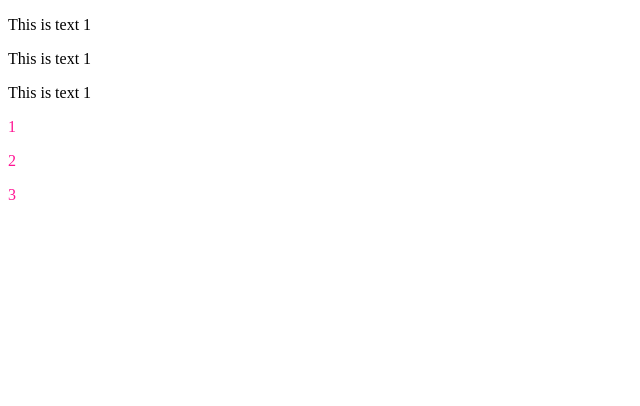
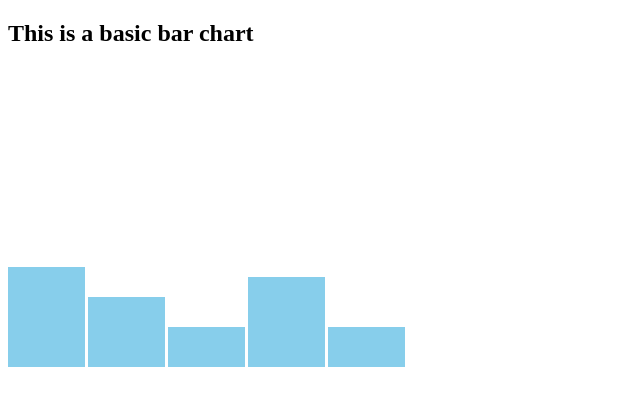
Before and after one commit to Hakeemmidan/d3_tutorial_following, a React (Create React App) app: page / in a window 1280 px wide. Shown: the top 406 px of the page, without its empty margins (0-640 px from the left). Built offline with nearby package versions, Linux system fonts and the light colour scheme.

Commit message:
Complete 'bar chart' (basic) section of tutorial

```diff
--- a/src/App.js
+++ b/src/App.js
@@ -1,11 +1,12 @@
 import React from 'react';
 // import { SelectionAndManipulation } from './selection_and_manipulation';
-import { DataLoadingAndBinding } from './data_loading_and_binding';
+// import { DataLoadingAndBinding } from './data_loading_and_binding';
+import { BarChart } from './bar_chart';
 
 function App() {
   return (
     <div className="App">
-      <DataLoadingAndBinding />
+      <BarChart />
     </div>
   );
 }
--- /dev/null
+++ b/src/bar_chart.jsx
@@ -0,0 +1,58 @@
+import React from 'react';
+import * as d3 from 'd3';
+
+export class BarChart extends React.Component {
+    constructor(props) {
+        super(props)
+        this.state = {
+            data: [100,70,40,90,40]
+        }
+
+        this.executeD3 = this.executeD3.bind(this)
+    }
+
+    componentDidMount() {
+        this.executeD3()
+    }
+
+    executeD3() {
+        const chartWidth = 400
+        const chartHeight = 300
+        const barPadding = 3
+
+        const barWidth = chartWidth / this.state.data.length
+
+        const svg = d3.select('svg')
+                      .attr('width', chartWidth)
+                      .attr('height', chartHeight)
+
+        const chart = svg.selectAll('rect')
+                        .data(this.state.data)
+                        .enter()
+                        .append('rect') // adds a rectangle to each data piece
+                        .attr('y', function(d) {
+                            return chartHeight - d
+                        }) // question ) not sure what this does
+                        .attr('height', function(d) {
+                            return d
+                        }) // this is the height of each rect. It is the size of the data
+                        .attr('width', barWidth - barPadding) // obvious
+                        .attr('transform', function(d, i) {
+                            let translate = [barWidth * i, 0]
+                            return "translate(" + translate + ")"
+                        }) // this gives each bar its location within the x axis
+                            // we don't change the y-axis because we want all bars on same line
+                        .attr('fill', 'skyBlue')
+
+    }
+
+    render() {
+        return (
+            <div>
+                <h2>This is a basic bar chart</h2>
+                <svg>
+                </svg>
+            </div>
+        )
+    }
+}
```
